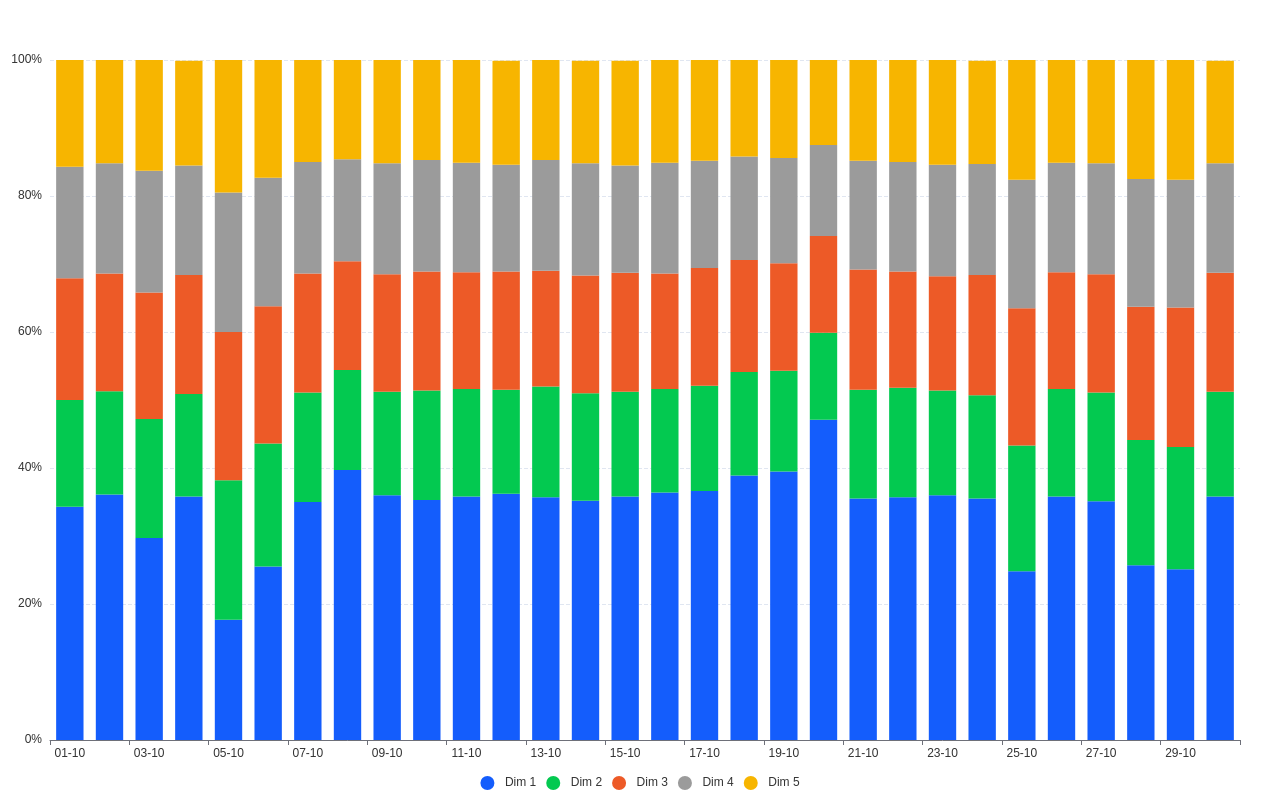
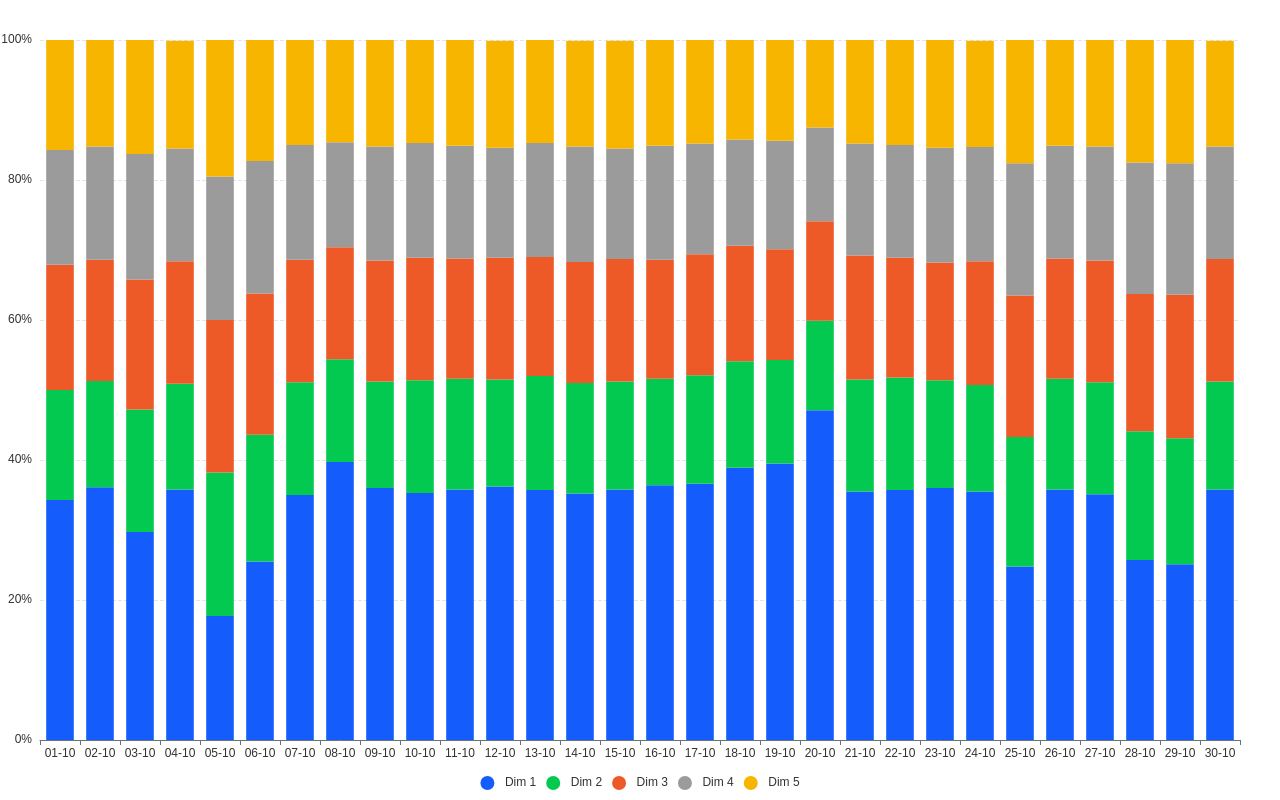
Before and after one commit to thuongtran054/wireframe-template-chart, a plain HTML site: page column-chart/stacked-column-chart-percent-daily.html in a window 1280 px wide. Drawn offline with nearby package versions, Linux system fonts and the light colour scheme.

Commit message:
thuongtd update

```diff
--- a/column-chart/stacked-column-chart-percent-daily.html
+++ b/column-chart/stacked-column-chart-percent-daily.html
@@ -114,8 +114,8 @@ option = {
     data: ['Dim 1', 'Dim 2', 'Dim 3', 'Dim 4', 'Dim 5']
   },
   grid: {
-    top: 60,
-    left: 50,
+    top: 40,
+    left: 40,
     right: 40,
     bottom: 60
   },
```
